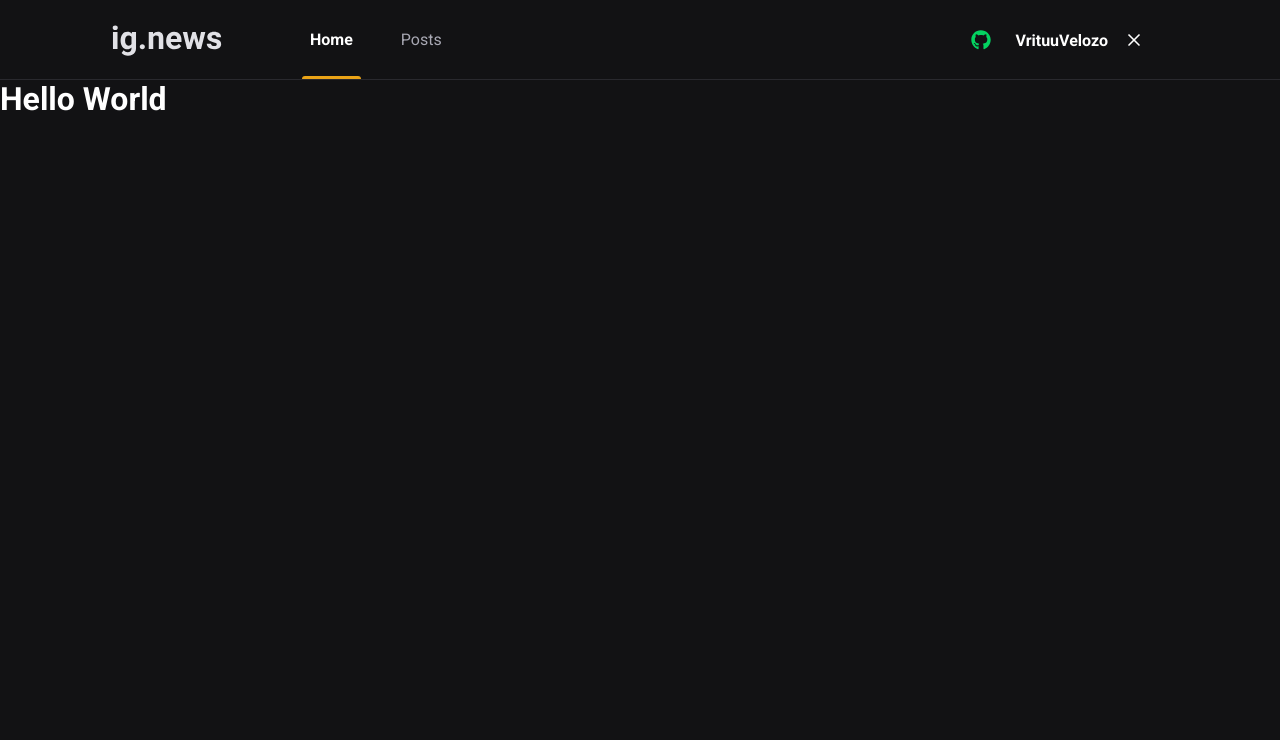
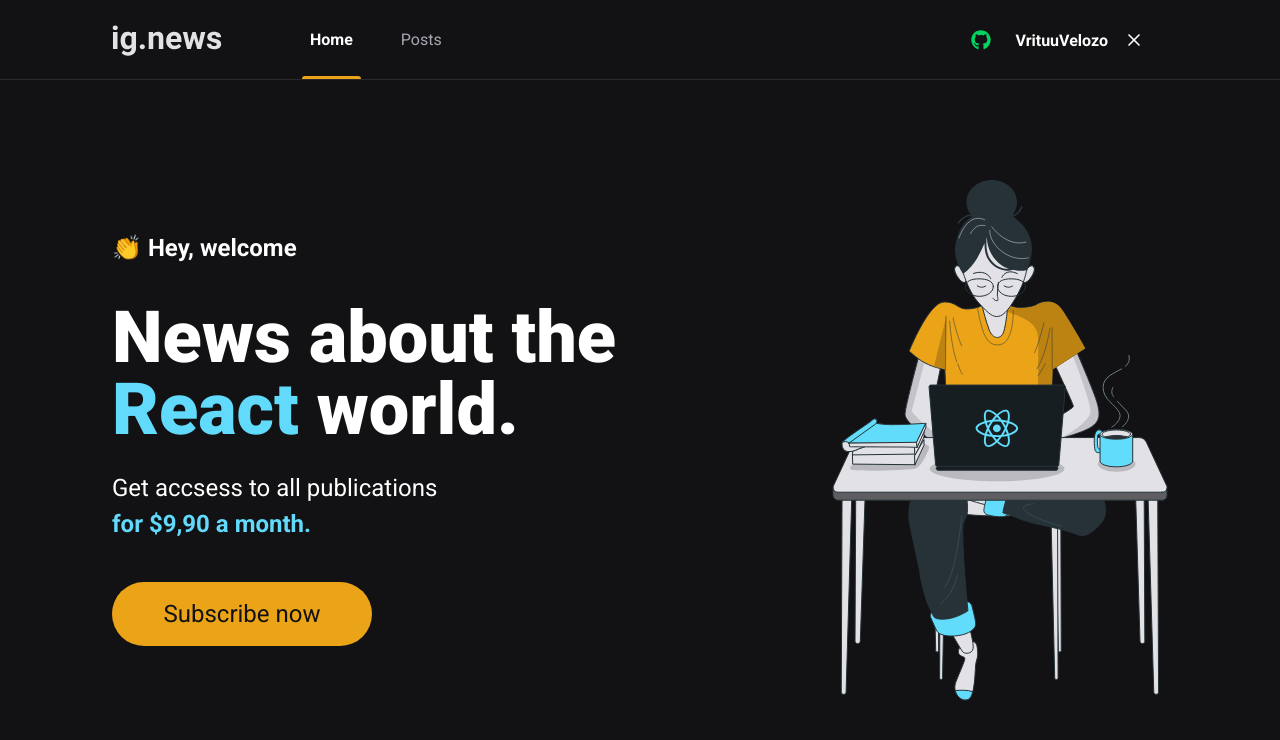
Before and after one commit to VrituuRuby/ignews, a Next.js app: page / in a window 1280 px wide. Shown: the top 740 px of the page. Built offline with nearby package versions, Linux system fonts and the light colour scheme.

Commit message:
added home page with subscribe button

```diff
--- /dev/null
+++ b/src/components/SubscribeButton/SubscribeButton.tsx
@@ -0,0 +1,12 @@
+import styles from './styles.module.scss'
+
+export function SubscribeButton(){
+    return (
+        <button
+            type="button"
+            className={styles.subscribeButton}
+        >
+            Subscribe now
+        </button>
+    )
+}
--- /dev/null
+++ b/src/components/SubscribeButton/styles.module.scss
@@ -0,0 +1,20 @@
+.subscribeButton{
+    width: 260px;
+    height: 4rem;
+    border: 0;
+    border-radius: 2rem;
+    background: var(--yellow-500);
+
+    color: var(--gray-900);
+    font-size: 1.5rem;
+
+    display: flex;
+    align-items: center;
+    justify-content: center;
+
+    transition: filter 0.2s;SubscribeButton
+
+    &:hover {
+        filter: brightness(0.8);
+    }
+}
--- /dev/null
+++ b/src/pages/home.module.scss
@@ -0,0 +1,44 @@
+.contentContainer{
+    max-width: 1120px;
+    margin: 0 auto;
+    padding: 0 2rem;
+    height: calc(100vh - 5rem);
+
+    display: flex;
+    align-items: center;
+    justify-content: space-between;
+}
+
+.hero{
+   max-width: 600px;
+
+   > span{
+       font-size: 1.5rem;
+       font-weight: bold;
+   }
+
+   h1 {
+       font-size: 4.5rem;
+       line-height: 4.5rem;
+       font-weight: 900;
+       margin-top: 2.5rem;
+
+       > span {
+           color: var(--cyan-500);
+
+       }
+   }
+    p {
+        font-size: 1.5rem;
+        line-height: 2.25rem;
+        margin-top: 1.5rem;
+
+        span {
+            color: var(--cyan-500);
+            font-weight: bold;
+        }
+    }
+    button {
+        margin-top: 2.5rem;
+    }
+}
--- a/src/pages/index.tsx
+++ b/src/pages/index.tsx
@@ -1,12 +1,40 @@
+import { GetServerSideProps } from 'next'
 import Head from 'next/head';
+import { SubscribeButton } from '../components/SubscribeButton/SubscribeButton';
 
-export default function Home() {
+import styles from './home.module.scss'
+
+export default function Home(props) {
+
   return (
     <>
       <Head>
-        <title>Início - ig.news</title>
+        <title>Home - ig.news</title>
       </Head>
-      <h1>Hello World</h1>
+      <main className={styles.contentContainer}>
+        <section className={styles.hero}>
+          <span>👏 Hey, welcome</span>
+          <h1>News about the <span>React</span> world.</h1>
+          <p>
+            Get accsess to all publications <br/>
+            <span>
+              for $9,90 a month.
+            </span>
+          </p>
+          <SubscribeButton />
+        </section>
+        <img src='/images/avatar.svg' alt='Girl coding.' />
+      </main>
     </>
   )
 }
+
+export const getServerSideProps : GetServerSideProps = async () => {
+
+  console.log('ok');
+  return {
+    props: {
+      nome: 'Vritu'
+    }
+  }
+}
```
